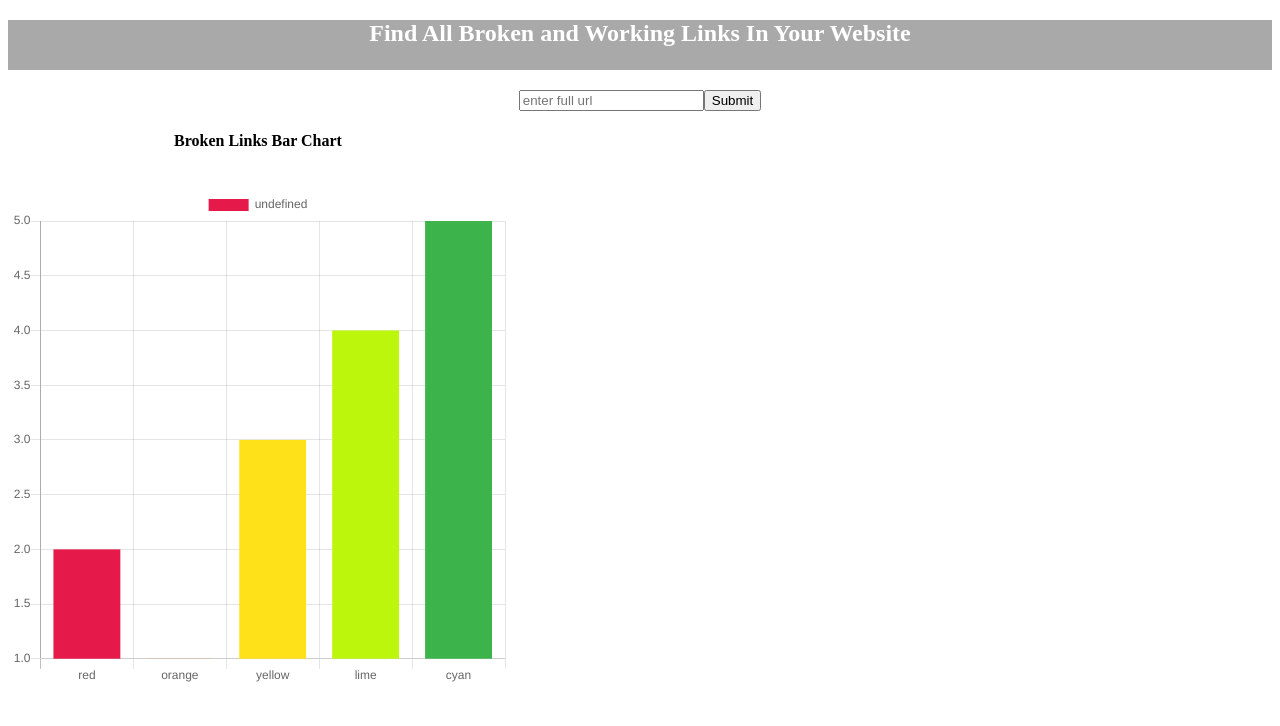
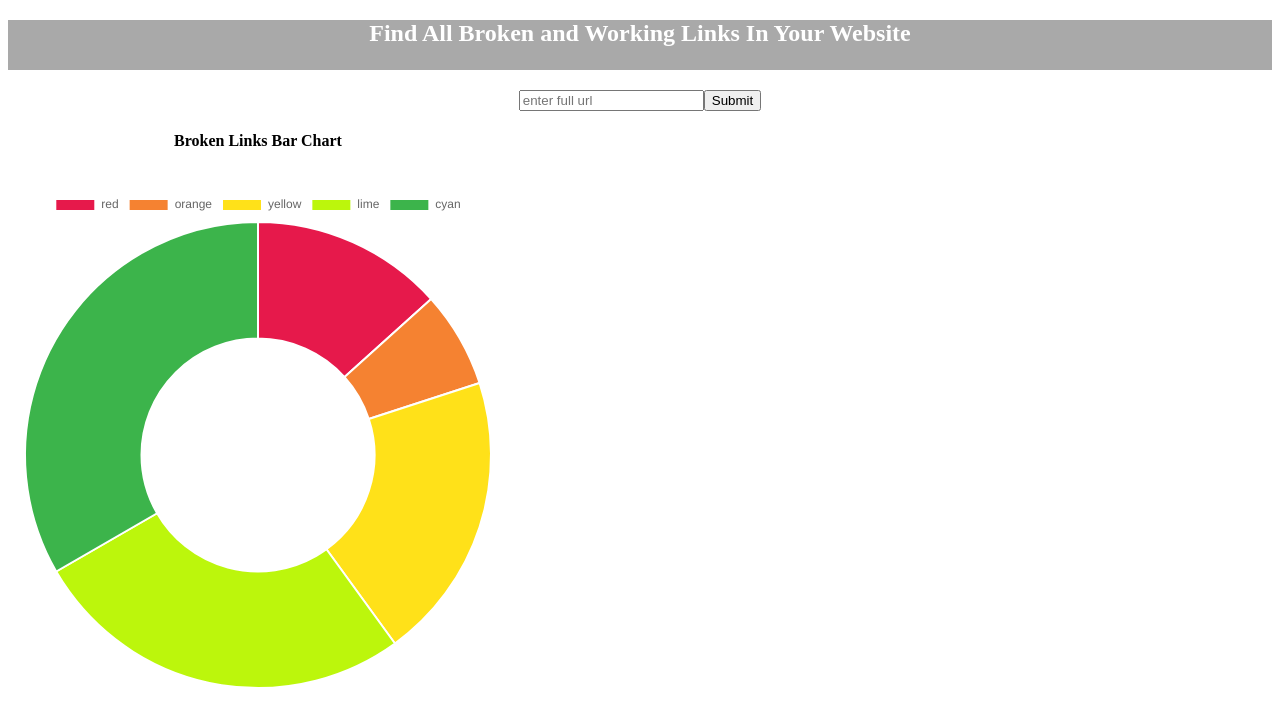
Before and after one commit to HassanBharu/fe-crawler, a React (Create React App) app: page / in a window 1280 px wide. Shown: the top 726 px of the page. Built offline with nearby package versions, Linux system fonts and the light colour scheme.

Commit message:
changed chart to doughnut

```diff
--- a/src/components/Chart.js
+++ b/src/components/Chart.js
@@ -1,5 +1,5 @@
 import React from "react";
-import { Bar } from "react-chartjs-2";
+import { Doughnut } from "react-chartjs-2";
 
 const Chart = () => {
   const data = {
@@ -29,7 +29,7 @@ const Chart = () => {
     <div className="chart-container">
       <h4>Broken Links Bar Chart</h4>
       <br />
-      <Bar
+      <Doughnut
         data={data}
         width={100}
         height={100}
```
